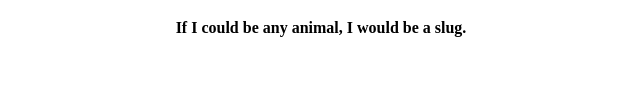
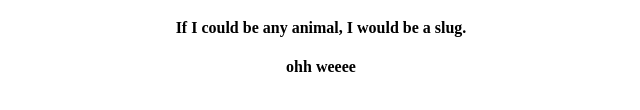
Before and after one commit to PRadde/my-profile, a plain HTML site: page index.html in a window 1280 px wide. Shown: the part 290-400 px from the top of the page, 319-959 px from the left. Drawn offline with Linux system fonts and the light colour scheme.

Commit message:
got it this time for sure

```diff
--- a/index.html
+++ b/index.html
@@ -15,6 +15,7 @@
 					<h4>My favorite color is Green.</h4>
 					<h4>My favorite food is Pasta.</h4>
 					<h4>If I could be any animal, I would be a slug.</h4>
+					<h4>ohh weeee</h4>
 			</div>
 		  </body>
 		</html>
```
